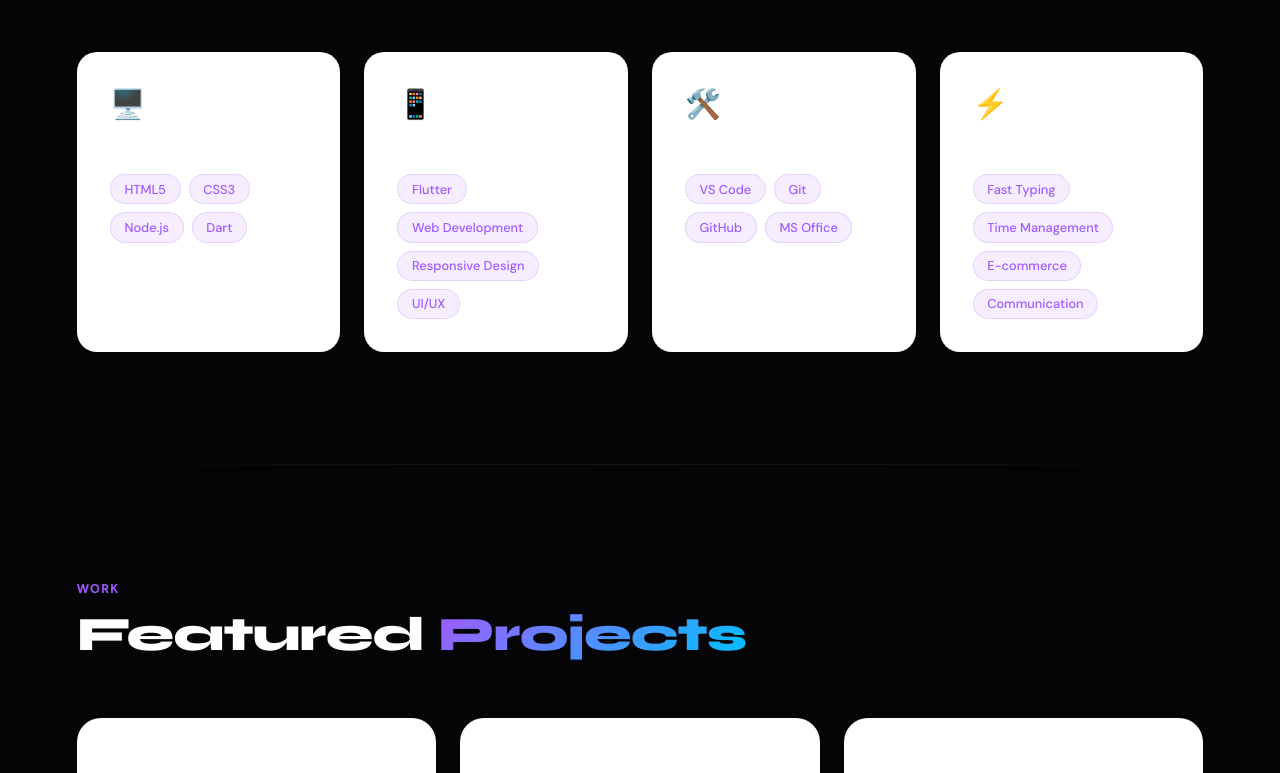
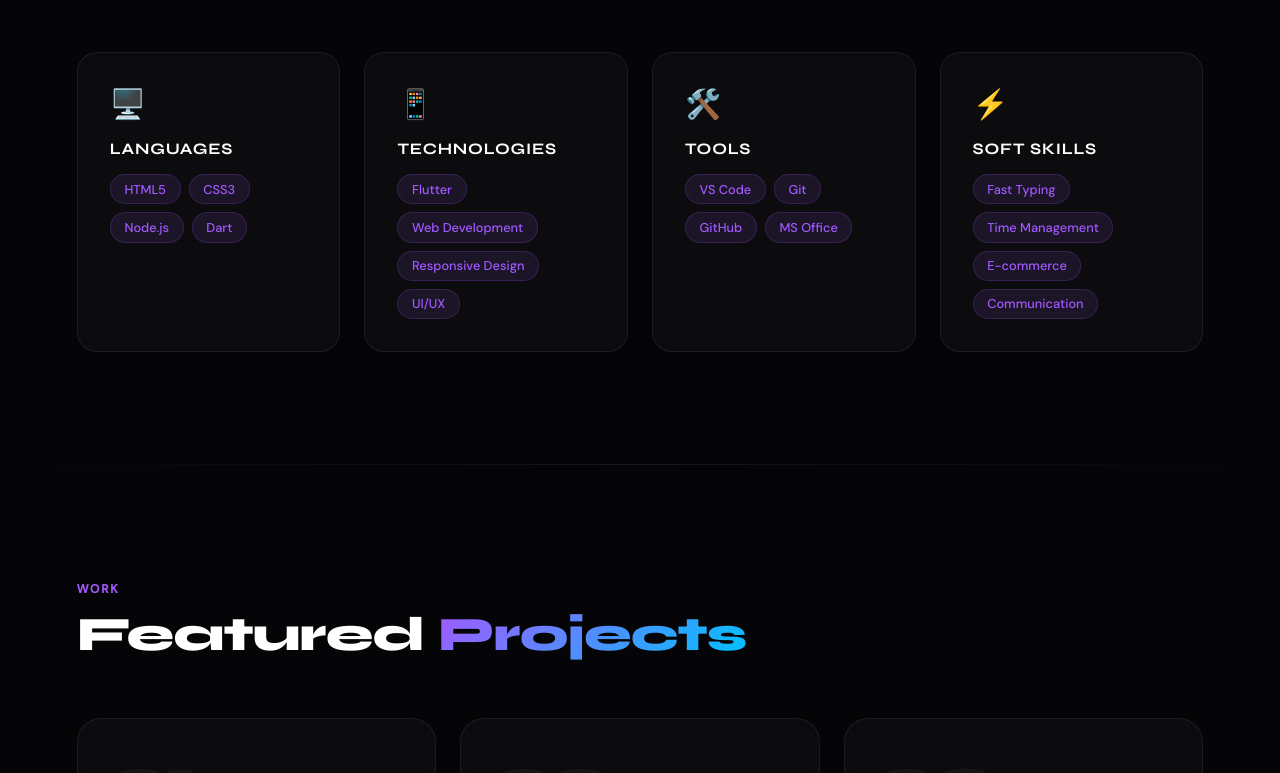
Before and after one commit to HamadDevX/Hamad-Portfolio, a plain HTML site: page index.html in a window 1280 px wide. Shown: the part 2027-2800 px from the top of the page. Drawn offline with Linux system fonts and the light colour scheme.

Commit message:
Colour Change

```diff
--- a/index.html
+++ b/index.html
@@ -8,7 +8,7 @@
 <style>
   :root {
     --bg: #050508;
-    --surface: rgba(255,255,255,1.03);
+    --surface: rgba(255,255,255,0.03);
     --border: rgba(255,255,255,0.07);
     --purple: #a259ff;
     --blue: #00c2ff;
```
